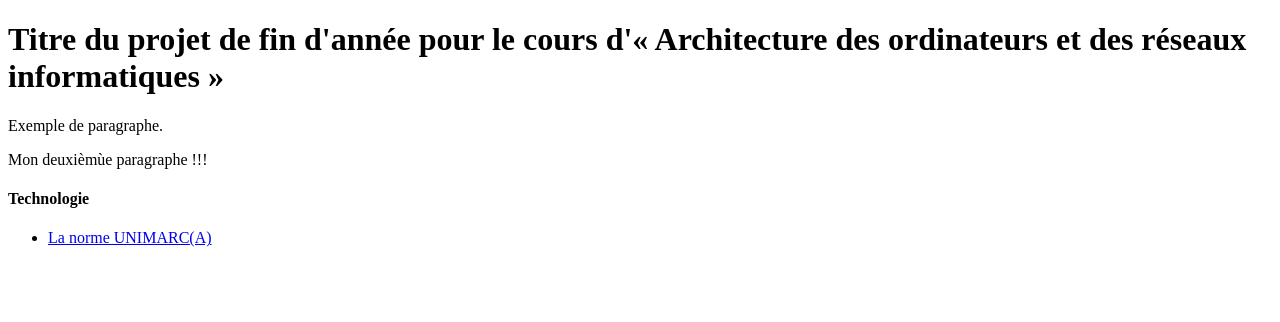
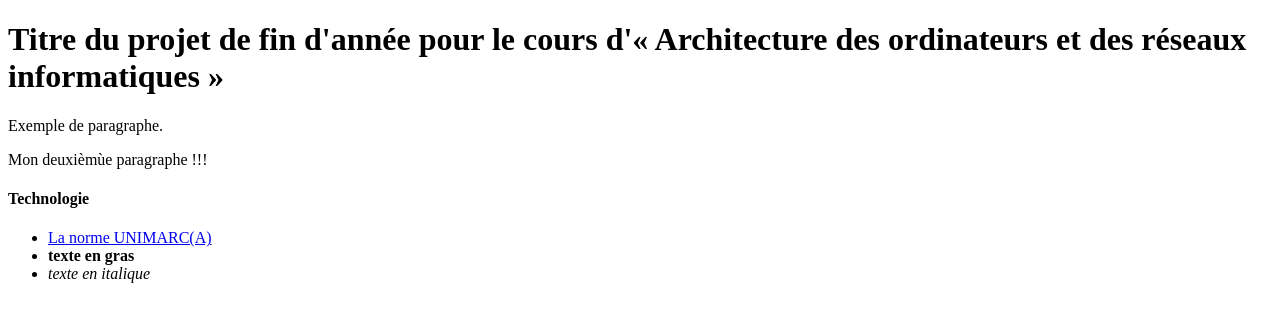
Before and after one commit to dipretoro-hephs/dipretoro-hephs.github.io, a plain HTML site: page index.html in a window 1280 px wide. Drawn offline with Linux system fonts and the light colour scheme.

Commit message:
Update index.html

```diff
--- a/index.html
+++ b/index.html
@@ -9,6 +9,10 @@
 <p>Exemple de paragraphe.</p>
 <p>Mon deuxièmùe paragraphe !!!</p>
 <h4>Technologie</h4>
-<ul><li><a href="./fichiers/technologie/UnimarcA.pdf">La norme UNIMARC(A)</a></li></ul>
+<ul>
+  <li><a href="./fichiers/technologie/UnimarcA.pdf">La norme UNIMARC(A)</a></li>
+  <li><strong>texte en gras</strong></li>
+  <li><em>texte en italique</em></li>
+</ul>
 </body>
 </html>
```
